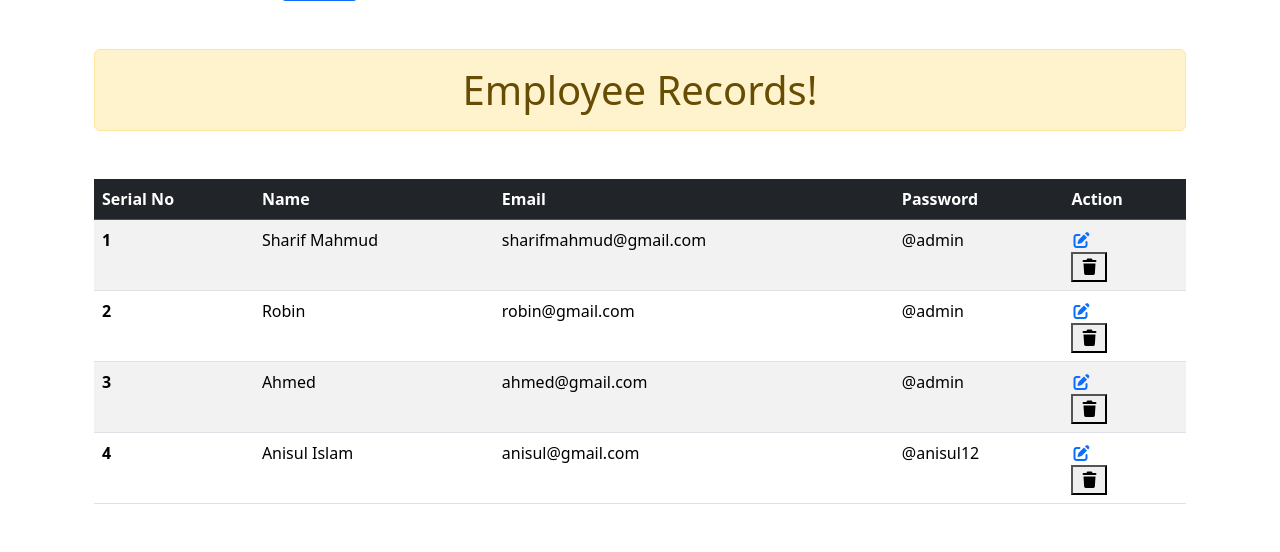
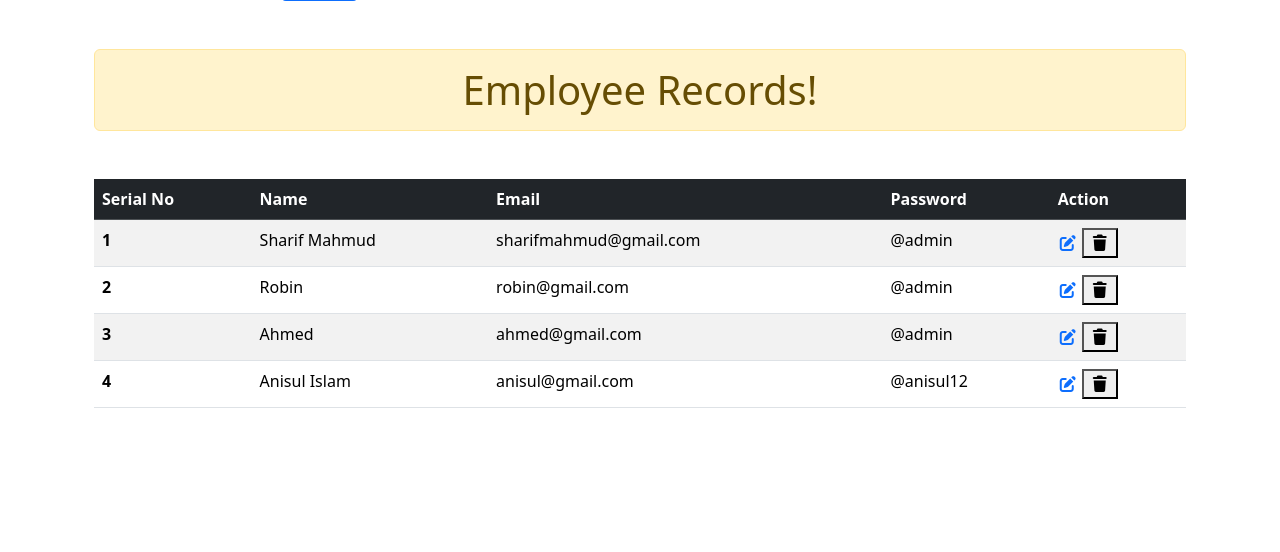
Before and after one commit to devsharifmahmud/EmployeeInformationSystem, a Django app: page / in a window 1280 px wide. Shown: the part 547-1099 px from the top of the page. After the commit the page ends 955 px from the top, so only its background shows below. Run offline with Django 5.2, Linux system fonts and the light colour scheme; data comes from the database, SQL or seed files in the repository; some libraries are stand-ins or nearby versions.

Commit message:
Update Code

```diff
--- a/templates/apps/index.html
+++ b/templates/apps/index.html
@@ -35,7 +35,7 @@
             <td>{{ i.email }}</td>
             <td>@{{ i.password }}</td>
             <td><a href="#"><i class="fa-solid fa-pen-to-square"></i></a>
-                <form action="">
+                <form action="" class="d-inline">
                     <button type="submit"><i class="fa-solid fa-trash"></i></button>
                 </form></td>
         </tr>
```
